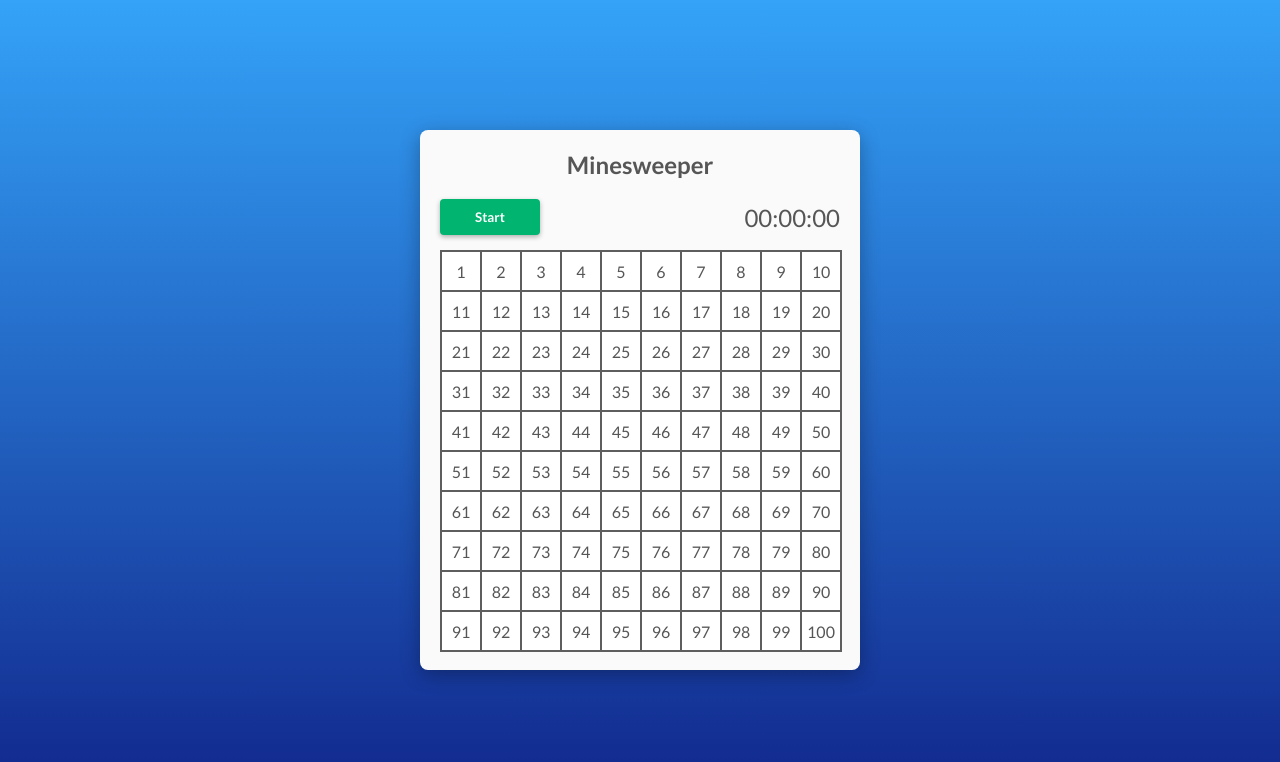
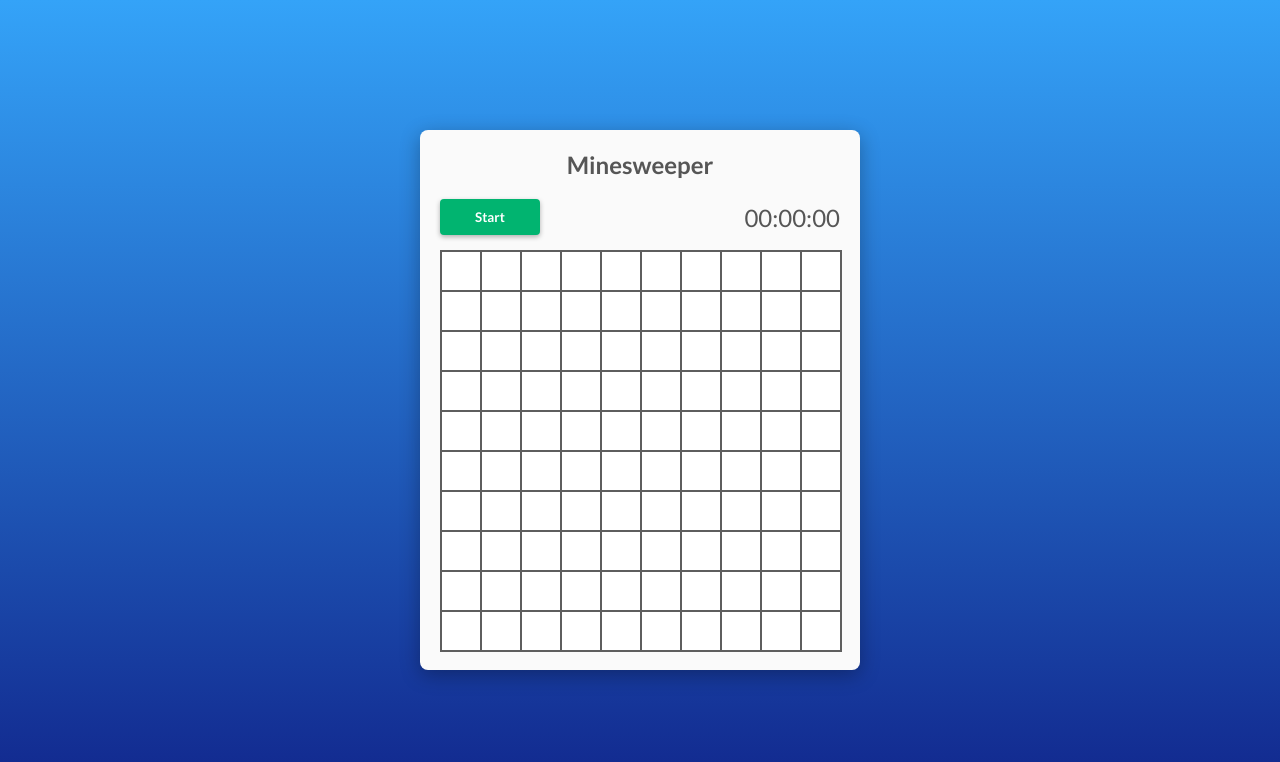
Before and after one commit to FrancoCab10/minesweeper, an Angular app: page / in a window 1280 px wide. Shown: the top 762 px of the page. Built offline with nearby package versions, Linux system fonts and the light colour scheme.

Commit message:
implemented base game logic

```diff
--- a/src/app/components/cell/cell.component.html
+++ b/src/app/components/cell/cell.component.html
@@ -1 +1,3 @@
-<div class="cell" [class.revealed]="revealed" (click)="reveal()"> {{ cellId }} </div>
+<div class="cell" [class.revealed]="revealed" (click)="reveal()">
+  {{ withBomb? 'O' : '' }}
+</div>
--- a/src/app/components/cell/cell.component.ts
+++ b/src/app/components/cell/cell.component.ts
@@ -8,17 +8,21 @@ import { Component, OnInit, Input, Output, EventEmitter } from '@angular/core';
 export class CellComponent implements OnInit {
 
   @Input() cellId: number;
+  @Input() gameState: string;
   @Output() revearResult = new EventEmitter();
 
   private revealed = false;
   private withBomb = false;
 
-  constructor() { }
+  constructor() {
+  }
 
   ngOnInit() {
   }
 
   reveal() {
+    if ( this.gameState != 'P' ) return false;
+
     this.revealed = true;
     if( this.withBomb ) {
       this.revearResult.emit('L');
@@ -31,4 +35,13 @@ export class CellComponent implements OnInit {
     return this.withBomb;
   }
 
+  setBomb() {
+    return this.withBomb = true;
+  }
+
+  reset() {
+    this.withBomb = false;
+    this.revealed = false;
+  }
+
 }
--- a/src/app/components/game/game.component.html
+++ b/src/app/components/game/game.component.html
@@ -1,13 +1,17 @@
 <div class="card">
   <h1 class="title">Minesweeper</h1>
   <div class="controls">
-    <button class="btn-start">Start</button>
+    <button class="btn-start" (click)="restartGame()">Start</button>
     <app-timer></app-timer>
   </div>
   <div class="grid">
     <div class="grid-row" *ngFor="let row of grid; let rowPos = index">
       <div class="grid-col" *ngFor="let cellId of row; let colPos = index">
-        <app-cell [cellId]="cellId" (revearResult)="cellClick($event, cellId, rowPos, colPos)"></app-cell>
+        <app-cell
+          [cellId]="cellId"
+          [gameState]="state"
+          (revearResult)="cellClick($event, cellId, rowPos, colPos)"
+        ></app-cell>
       </div>
     </div>
   </div>
--- a/src/app/components/game/game.component.ts
+++ b/src/app/components/game/game.component.ts
@@ -14,11 +14,11 @@ export class GameComponent implements OnInit {
   private state = GameState.STAND_BY;
   private grid: number[][] = [];
   private revealedCells: number[] = [];
+  private maxBombs = 15;
 
   constructor() { }
 
   ngOnInit() {
-
     // Initializing grid
     let cellId = 1;
     for (let row = 0; row < 10; row++) {
@@ -31,17 +31,29 @@ export class GameComponent implements OnInit {
 
       this.grid[row] = aux;
     }
+  }
 
+  restartGame() {
+    this.state = GameState.PLAYING;
+    this.cells.forEach(cell => cell.reset());
+    this.putBombs();
   }
 
   cellClick(result: string, cellId: number, rowPos: number, colPos: number) {
 
     if(result == 'L') {
       this.state = GameState.LOST;
+      console.log('LOST');
       return;
     }
 
     this.revealedCells.push(cellId);
+
+    if (this.revealedCells.length == 100 - this.maxBombs) {
+      this.state = GameState.WON;
+      console.log('WON');
+      return;
+    }
 
     const g = this.grid;
 
@@ -79,14 +91,44 @@ export class GameComponent implements OnInit {
     if (rowPos < 9 && colPos < 9)
       adjacentCells.push(g[rowPos + 1][colPos + 1]);
 
+
+    let hasAdjacentBomb = false;
     adjacentCells.forEach(adjacentCellId => {
 
-      if ( adjacentCellId > 0 && !this.revealedCells.includes(adjacentCellId) ) {
-        const cell = this.cells.find(item => item.cellId == adjacentCellId);
-        if (!cell.hasBomb()) cell.reveal();
+      const cell = this.cells.find(item => item.cellId == adjacentCellId);
+      if (cell.hasBomb()) {
+        hasAdjacentBomb = true;
       }
 
-    })
+    });
+
+    adjacentCells.forEach(adjacentCellId => {
+
+      if (!this.revealedCells.includes(adjacentCellId) && !hasAdjacentBomb) {
+        const cell = this.cells.find(item => item.cellId == adjacentCellId);
+        cell.reveal();
+      }
+
+    });
+  }
+
+  putBombs() {
+
+    let bomb = 0;
+    while (bomb < this.maxBombs) {
+
+      let cellId = Math.ceil(Math.random() * 100);
+      if (cellId == 0) cellId = 1;
+
+      const cell = this.cells.find(item => item.cellId == cellId);
+
+      if(!cell.hasBomb()) {
+        cell.setBomb();
+        bomb++;
+      }
+
+    }
+
   }
 
 }
```
